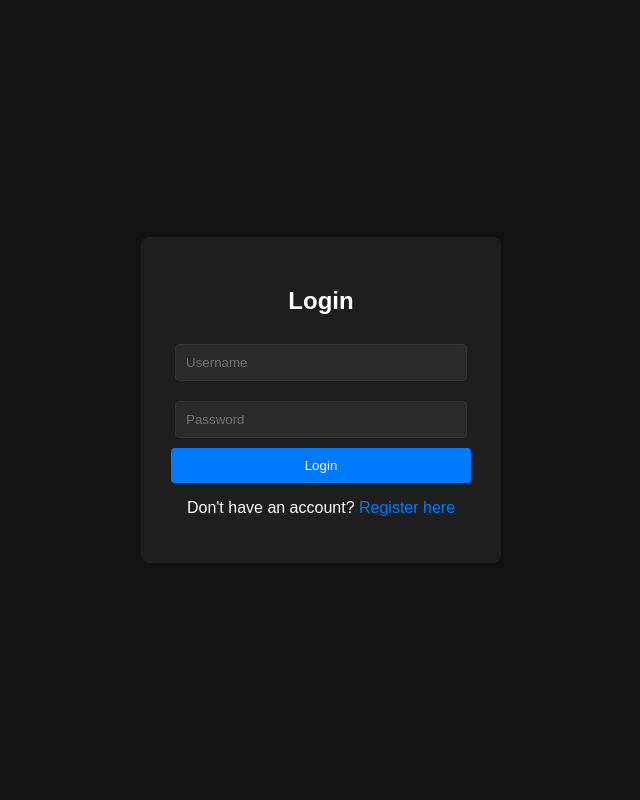
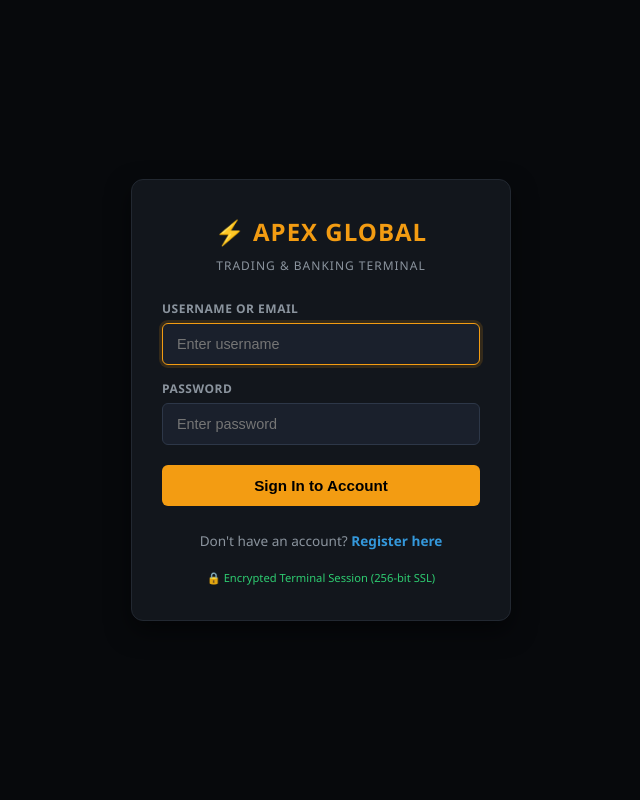
Before and after one commit to godmindbrave-alt/Apex-Capital, a Flask app: page /login in a window 1280 px wide. Shown: the whole page, without its empty margins (319-959 px from the left). Run offline with Flask 3, Linux system fonts and the light colour scheme.

Commit message:
Revamp login.html with new layout and styles
Updated the login page with a new design and improved styles.

```diff
--- a/templates/login.html
+++ b/templates/login.html
@@ -2,19 +2,176 @@
 <html lang="en">
 <head>
     <meta charset="UTF-8">
-    <title>Apex Capital - Login</title>
+    <meta name="viewport" content="width=device-width, initial-scale=1.0">
+    <title>Apex Global Terminal - Login</title>
     <style>
-        body { font-family: Arial, sans-serif; background-color: #121212; color: white; display: flex; justify-content: center; align-items: center; height: 100vh; margin: 0; }
-        .card { background: #1e1e1e; padding: 30px; border-radius: 8px; width: 300px; text-align: center; }
-        input { width: 90%; padding: 10px; margin: 10px 0; border-radius: 4px; border: 1px solid #333; background: #2a2a2a; color: white; }
-        button { width: 100%; padding: 10px; background: #007bff; border: none; color: white; border-radius: 4px; cursor: pointer; }
-        a { color: #007bff; text-decoration: none; }
-        .flash { color: #ff6b6b; margin-bottom: 10px; }
+        :root {
+            --bg-base: #07090c;
+            --bg-panel: #12161c;
+            --border-line: #222831;
+            --text-color: #f1f3f5;
+            --text-muted: #8b949e;
+            --accent-gold: #f39c12;
+            --accent-blue: #3498db;
+            --accent-green: #2ecc71;
+            --accent-red: #e74c3c;
+        }
+
+        * {
+            box-sizing: border-box;
+            margin: 0;
+            padding: 0;
+        }
+
+        body {
+            font-family: 'Segoe UI', Roboto, Helvetica, sans-serif;
+            background-color: var(--bg-base);
+            color: var(--text-color);
+            display: flex;
+            justify-content: center;
+            align-items: center;
+            min-height: 100vh;
+            padding: 20px;
+        }
+
+        .login-card {
+            background: var(--bg-panel);
+            padding: 35px 30px;
+            border-radius: 12px;
+            width: 100%;
+            max-width: 380px;
+            border: 1px solid var(--border-line);
+            box-shadow: 0 10px 25px rgba(0, 0, 0, 0.5);
+        }
+
+        .brand-header {
+            text-align: center;
+            margin-bottom: 25px;
+        }
+
+        .brand-logo {
+            font-size: 1.5em;
+            font-weight: bold;
+            color: var(--accent-gold);
+            letter-spacing: 1px;
+            margin-bottom: 5px;
+            display: block;
+        }
+
+        .brand-sub {
+            font-size: 0.75em;
+            color: var(--text-muted);
+            text-transform: uppercase;
+            letter-spacing: 1px;
+        }
+
+        .flash {
+            background: rgba(231, 76, 60, 0.15);
+            color: var(--accent-red);
+            padding: 10px 14px;
+            border-radius: 6px;
+            border-left: 4px solid var(--accent-red);
+            margin-bottom: 20px;
+            font-size: 0.85em;
+            text-align: left;
+        }
+
+        form {
+            display: flex;
+            flex-direction: column;
+            gap: 15px;
+        }
+
+        .input-group {
+            display: flex;
+            flex-direction: column;
+            gap: 6px;
+            text-align: left;
+        }
+
+        label {
+            color: var(--text-muted);
+            font-size: 0.75em;
+            font-weight: 600;
+            text-transform: uppercase;
+            letter-spacing: 0.5px;
+        }
+
+        input {
+            width: 100%;
+            padding: 12px 14px;
+            background: #1a202c;
+            border: 1px solid #2d3748;
+            color: white;
+            border-radius: 6px;
+            font-size: 0.9em;
+            transition: border-color 0.2s, box-shadow 0.2s;
+        }
+
+        input:focus {
+            outline: none;
+            border-color: var(--accent-gold);
+            box-shadow: 0 0 0 3px rgba(243, 156, 18, 0.15);
+        }
+
+        .btn-submit {
+            width: 100%;
+            padding: 12px;
+            background: var(--accent-gold);
+            color: #000;
+            font-size: 0.95em;
+            font-weight: bold;
+            border: none;
+            border-radius: 6px;
+            cursor: pointer;
+            margin-top: 5px;
+            transition: opacity 0.2s, transform 0.1s;
+        }
+
+        .btn-submit:hover {
+            opacity: 0.9;
+            transform: translateY(-1px);
+        }
+
+        .btn-submit:active {
+            transform: translateY(0);
+        }
+
+        .card-footer {
+            margin-top: 25px;
+            text-align: center;
+            font-size: 0.85em;
+            color: var(--text-muted);
+        }
+
+        .card-footer a {
+            color: var(--accent-blue);
+            text-decoration: none;
+            font-weight: 600;
+        }
+
+        .card-footer a:hover {
+            text-decoration: underline;
+        }
+
+        .security-badge {
+            margin-top: 20px;
+            display: flex;
+            align-items: center;
+            justify-content: center;
+            gap: 6px;
+            font-size: 0.7em;
+            color: var(--accent-green);
+        }
     </style>
 </head>
 <body>
-    <div class="card">
-        <h2>Login</h2>
+    <div class="login-card">
+        <div class="brand-header">
+            <span class="brand-logo">⚡ APEX GLOBAL</span>
+            <span class="brand-sub">Trading & Banking Terminal</span>
+        </div>
+
         {% with messages = get_flashed_messages() %}
             {% if messages %}
                 {% for message in messages %}
@@ -22,12 +179,28 @@
                 {% endfor %}
             {% endif %}
         {% endwith %}
+
         <form method="POST" action="{{ url_for('login') }}">
-            <input type="text" name="username" placeholder="Username" required><br>
-            <input type="password" name="password" placeholder="Password" required><br>
-            <button type="submit">Login</button>
+            <div class="input-group">
+                <label>Username or Email</label>
+                <input type="text" name="username" placeholder="Enter username" required autofocus>
+            </div>
+
+            <div class="input-group">
+                <label>Password</label>
+                <input type="password" name="password" placeholder="Enter password" required>
+            </div>
+
+            <button type="submit" class="btn-submit">Sign In to Account</button>
         </form>
-        <p>Don't have an account? <a href="{{ url_for('register') }}">Register here</a></p>
+
+        <div class="card-footer">
+            <p>Don't have an account? <a href="{{ url_for('register') }}">Register here</a></p>
+        </div>
+
+        <div class="security-badge">
+            <span>🔒 Encrypted Terminal Session (256-bit SSL)</span>
+        </div>
     </div>
 </body>
 </html>
```
